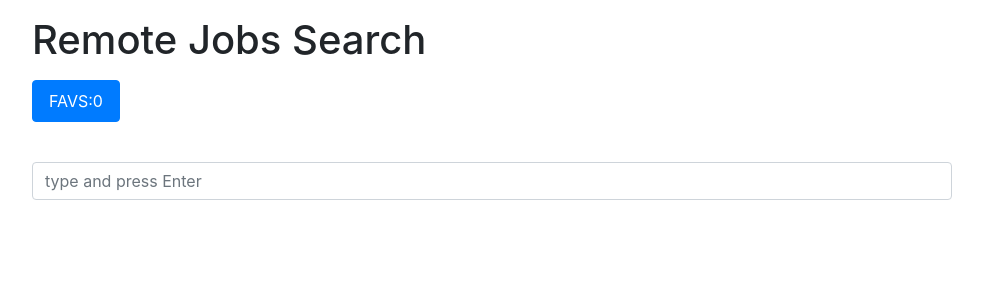
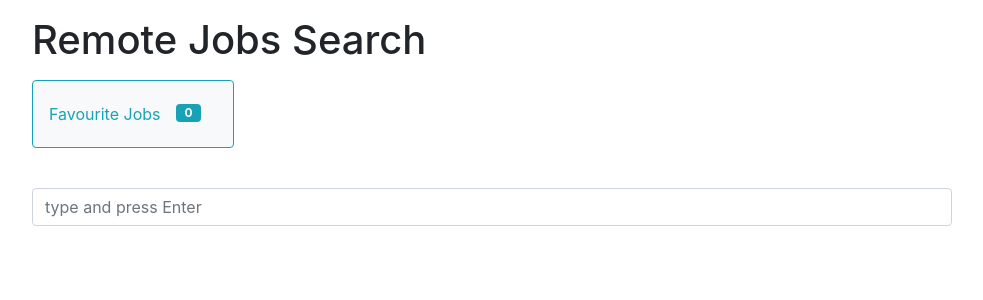
Before and after one commit to mari-albrici/Jobs-Search-React, a React (Create React App) app: page / in a window 1280 px wide. Shown: the top 300 px of the page, without its empty margins (148-1131 px from the left). Built offline with nearby package versions, Linux system fonts and the light colour scheme.

Commit message:
Graphics

```diff
--- a/src/components/FavouritesIndicator.jsx
+++ b/src/components/FavouritesIndicator.jsx
@@ -1,4 +1,4 @@
-import { Button } from 'react-bootstrap';
+import { Badge, Button } from 'react-bootstrap';
 import { useNavigate } from 'react-router-dom';
 import { useSelector } from 'react-redux';
 
@@ -9,9 +9,9 @@ const FavouritesIndicator = () => {
 
 	return (
 		<div className="text-end mt-3 mb-4">
-			<Button className="d-inline-flex align-items-center py-2 px-3" variant="primary" onClick={() => navigate('/favourites')}>
-				FAVS: {''}
-				<span className="ms-2">{favouritesLength}</span>
+			<Button className="d-inline-flex align-items-center py-2 px-3 bg-light border-info text-info" onClick={() => navigate('/favourites')}>
+				Favourite Jobs {''}
+				<Badge className="m-3 bg-info text-light rounded-5 px-2">{favouritesLength}</Badge>
 			</Button>
 		</div>
 	);
--- a/src/components/Job.jsx
+++ b/src/components/Job.jsx
@@ -9,7 +9,15 @@ const Job = ({ data }) => {
 		<Row className="mx-0 mt-3 p-3" style={{ border: '1px solid #00000033', borderRadius: 4 }}>
 			<Col xs={3} className="d-flex justify-content-between">
 				<Link to={`/${data.company_name}`}>{data.company_name}</Link>
+			</Col>
+			<Col xs={6}>
+				<a href={data.url} target="_blank" rel="noreferrer">
+					{data.title}
+				</a>
+			</Col>
+			<Col xs={3}>
 				<Button
+					className="bg-light border-info text-info"
 					onClick={() => {
 						dispatch({ type: 'ADD_TO_FAVOURITES', payload: data });
 					}}
@@ -17,11 +25,6 @@ const Job = ({ data }) => {
 					Add to favourites
 				</Button>
 			</Col>
-			<Col xs={9}>
-				<a href={data.url} target="_blank" rel="noreferrer">
-					{data.title}
-				</a>
-			</Col>
 		</Row>
 	);
 };
```
